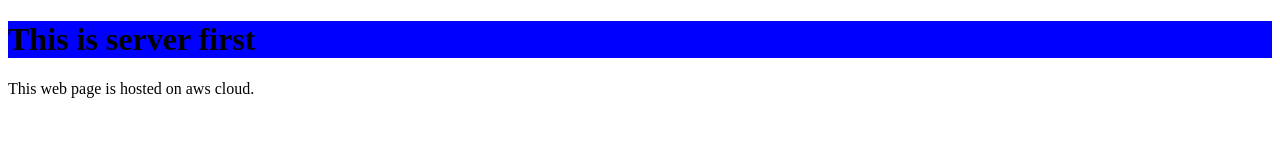
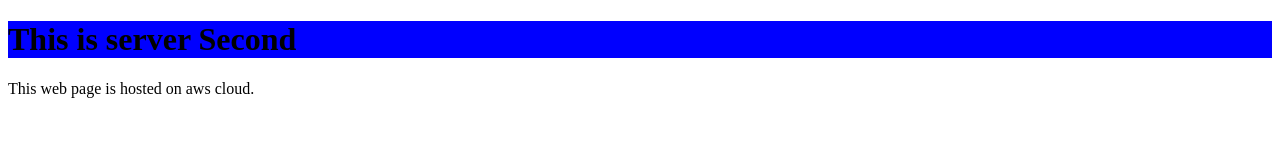
Before and after one commit to mohitbahirat/html_cods, a plain HTML site: page index.html in a window 1280 px wide. Drawn offline with Linux system fonts and the light colour scheme.

Commit message:
Update index.html

```diff
--- a/index.html
+++ b/index.html
@@ -5,7 +5,7 @@
 </head>
 <body>
 
-<h1 style="background-color:Blue;">This is server first</h1>
+<h1 style="background-color:Blue;">This is server Second</h1>
 <p>This web page is hosted on aws cloud.</p>
 
 </body>
```
